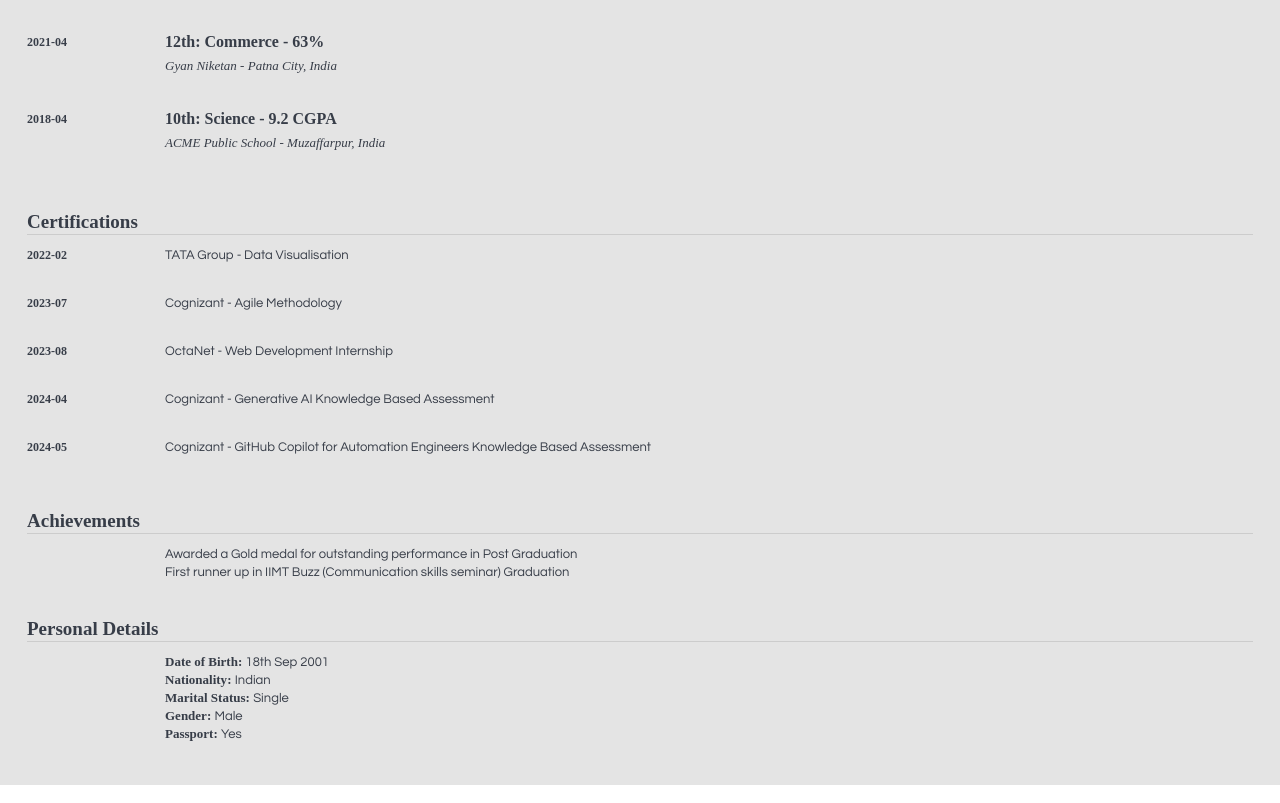
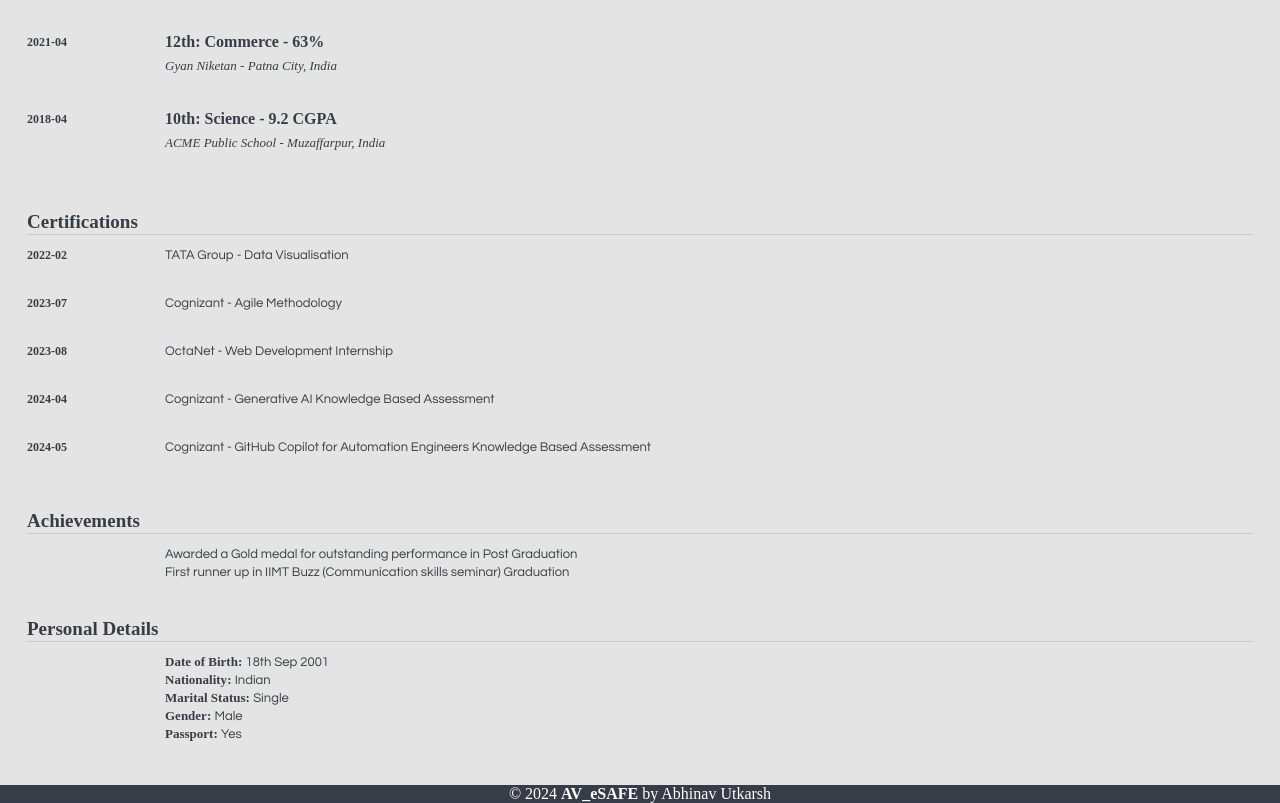
Before and after one commit to Abhinav-utkarsh/Abhinav_Utkarsh_Resume, a plain HTML site: page index.html in a window 1280 px wide. Shown: the part 1327-2130 px from the top of the page. Drawn offline with Linux system fonts and the light colour scheme; a web font is replaced by a local one.

Commit message:
Update index.html

```diff
--- a/index.html
+++ b/index.html
@@ -1768,7 +1768,9 @@
                 </div>
                 <div></div>
             </div>
-            <div id="download_funnel"></div>
+            <center>
+                <div id="download_funnel" style="background-color: #373d48;"><a style="color: #FFF;">© 2024 <b>AV_eSAFE</b> by Abhinav Utkarsh</a></div>
+            </center>
         </div>
     </div>
 </body>
```
